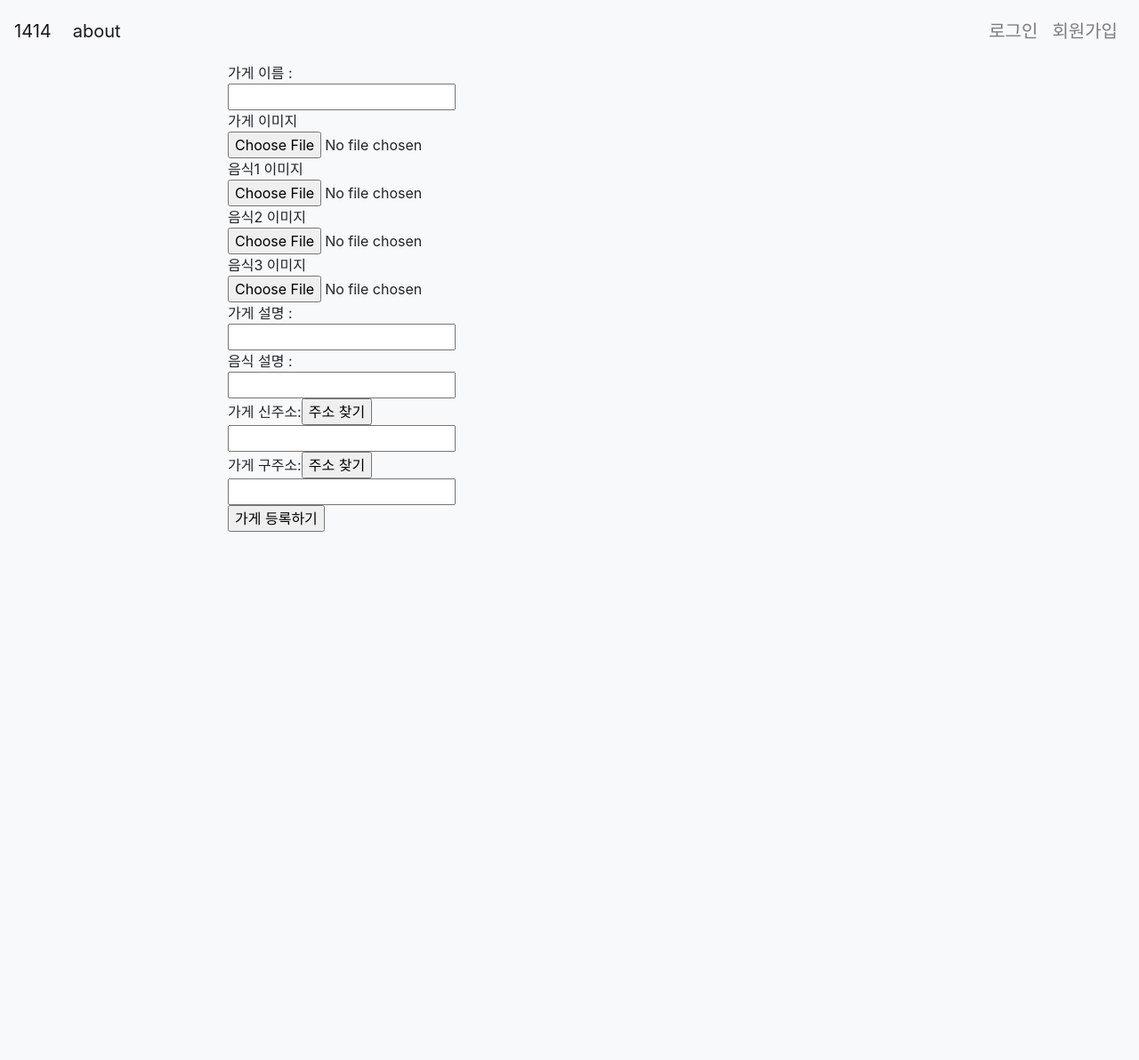
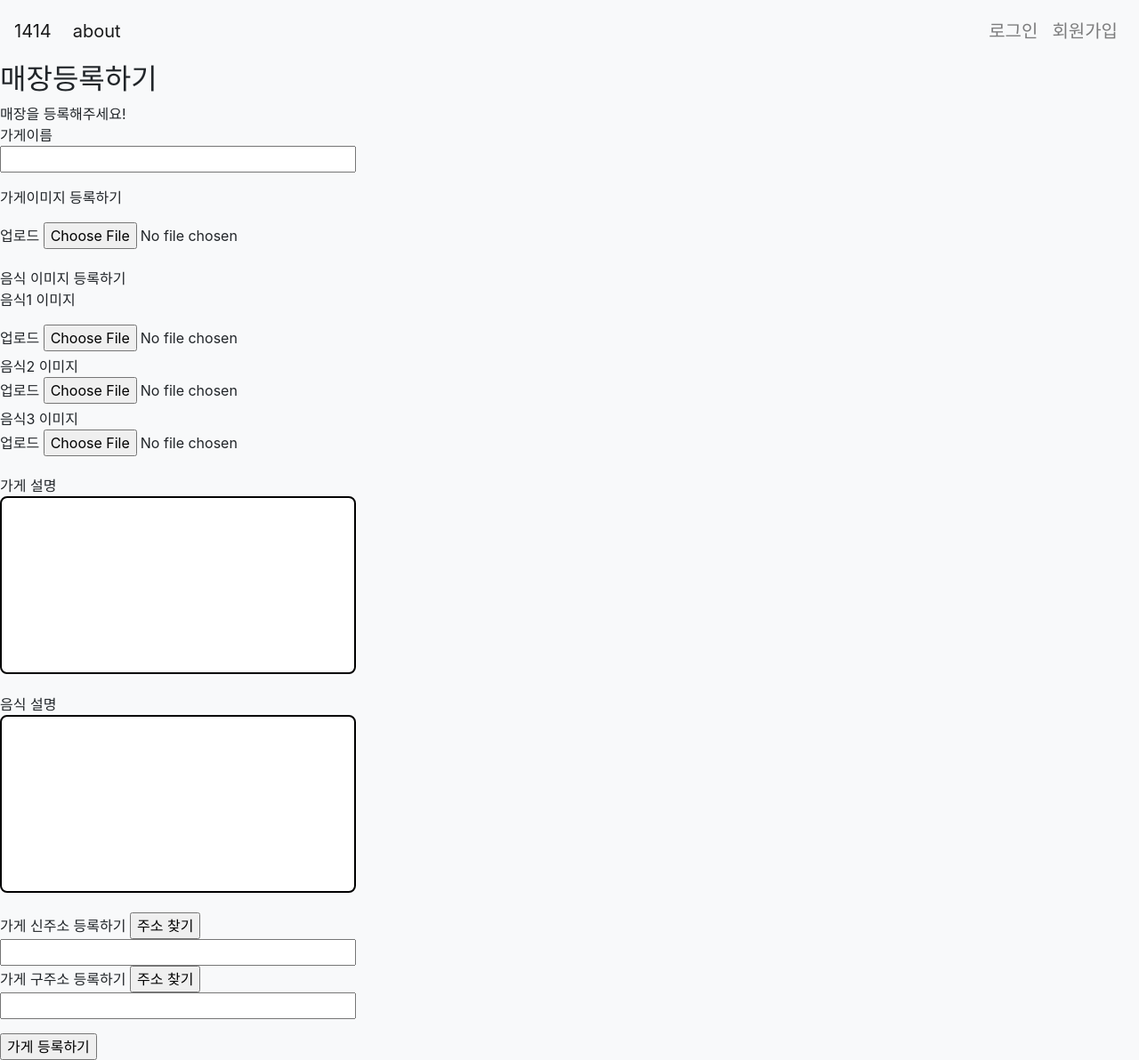
Before and after one commit to tpqls0327/likelion_hackathon, a Django app: template templates/manager/Restaurant_register.html in a window 1280 px wide. Shown: the whole page at 89% size. Before the commit the page ends 598 px from the top, so only its background shows below. Run offline with Django 3.2, Linux system fonts and the light colour scheme; the template is opened without the code that fills it, so the values that code supplies are empty; parts of the project's set-up code (start-up, migrations or seed data) failed here and were passed over; some libraries are stand-ins or nearby versions.

Commit message:
Restaurant_register수정 및 css 적용

```diff
--- a/templates/manager/Restaurant_register.html
+++ b/templates/manager/Restaurant_register.html
@@ -56,33 +56,64 @@
     }
 </script>
 
-<div style="margin: auto; width: 60vw">
+<div class=Restaurant_register_frame>
     <form method="POST" action="{% url 'Restaurant_register' %}">
         {% csrf_token %}
-        가게 이름 : <br>
-        <input type="text" name="shopname"><br>
-        가게 이미지 <br>
-        <input type="file" accept="image/*" name="profile_img">
-        <br>
-        음식1 이미지 <br>
-        <input type="file" accept="image/*" name="food_img1"> <br>
-        음식2 이미지 <br>
-        <input type="file" accept="image/*" name="food_img2"> <br>
-        음식3 이미지 <br>
-        <input type="file" accept="image/*" name="food_img3"> <br>
-        가게 설명 : <br>
-        <input type="text" name="shop_description"><br>
-        음식 설명 :<br>
-        <input type="text" name="food_description"><br>
-        가게 신주소:<input type="button" onclick="sample6_execDaumPostcode1()" value="주소 찾기"><br>
-        <input type="text" name="shop_location_new" id="shop_location_new"><br>
-        가게 구주소:<input type="button" onclick="sample6_execDaumPostcode2()" value="주소 찾기"><br>
-        <input type="text" name="shop_location_old" id="shop_location_old"><br>
-
-        <input type="submit" value="가게 등록하기">
+        <h2 id=shop-title>매장등록하기</h2>
+        <a id=shop-subtitle>매장을 등록해주세요!</a>
+        <p class=shop-name-frame>
+        <a class=shop-name>가게이름</a><br>
+            <input class="shop-name-input" type="text" style="width: 400px;" name="shopname"><br>
+        </p>
+        <p class=shop-img-frame>
+            <a>가게이미지 등록하기</a><br>
+            <div class="filebox">
+                <label for="profile_img">업로드</label>
+                <input type="file" id="profile_img" name="profile_img">
+            </div>
+            <!--<input class="shop-img-btn"type="file" accept="image/*" name="profile_img">-->
+        </p>
+        <p class=food-img-frame>
+            <a>음식 이미지 등록하기</a><br>
+            <a class=food-title>음식1 이미지</a> <br>
+            <div class="filebox">
+                <label for="food_img1">업로드</label>
+                <input type="file" id="food_img1" name="food_img1">
+            </div>
+            <!--<input type="file" accept="image/*" name="food_img1"> <br>-->
+            <a class=food-title>음식2 이미지</a> <br>
+            <div class="filebox">
+                <label for="food_img2">업로드</label>
+                <input type="file" id="food_img2" name="food_img1">
+            </div>
+            <!--<input type="file" accept="image/*" name="food_img2"> <br>-->
+            <a class=food-title>음식3 이미지</a> <br>
+            <div class="filebox">
+                <label for="food_img3">업로드</label>
+                <input type="file" id="food_img3" name="food_img1">
+            </div>
+            <!--<input type="file" accept="image/*" name="food_img3"> <br>-->
+        </p>
+        <p class=shop-info-frame>
+            <a>가게 설명</a><br>
+            <textarea name="shop_description" style="width: 400px; height:200px; border: 2px solid black; border-radius: 0.5em; resize:none;"></textarea>
+        </p>
+        <p class=food-info-frame>
+            <a>음식 설명</a><br>
+            <textarea name="food_description" style="width: 400px; height:200px;  border: 2px solid black; border-radius: 0.5em; resize:none;"></textarea>
+        </p>
+        <p class=shop-address-frame>
+            <a>가게 신주소 등록하기</a>
+            <input class="new-address-btn" type="button" onclick="sample6_execDaumPostcode1()" value="주소 찾기"><br>
+            <input class="new-addredd-input" type="text" style="width: 400px;" name="shop_location_new" id="shop_location_new"><br>
+            <a>가게 구주소 등록하기</a>
+            <input class="new-address-btn" type="button" onclick="sample6_execDaumPostcode2()" value="주소 찾기"><br>
+            <input class="new-addredd-input" type="text" style="width: 400px;" name="shop_location_old" id="shop_location_old">
+        </p>
+        <div class="register-btn">
+            <input class="register-btn1" type="submit" value="가게 등록하기">
+        </div>
+    </form>
 </div>
 
-</form>
-
-
 {% endblock %}
```
Also changed, not shown: static/css/style.css (+120 -4 lines).
